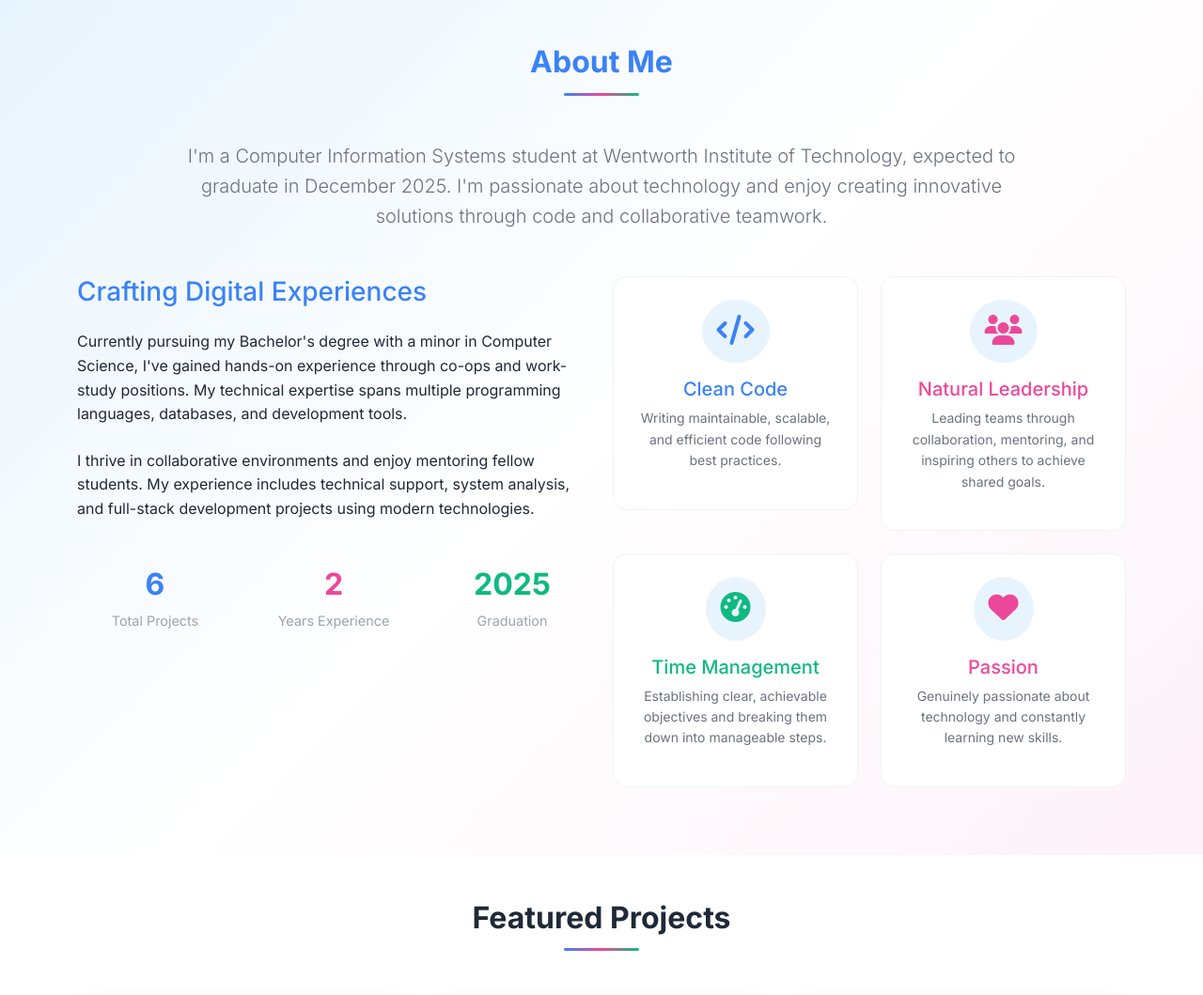
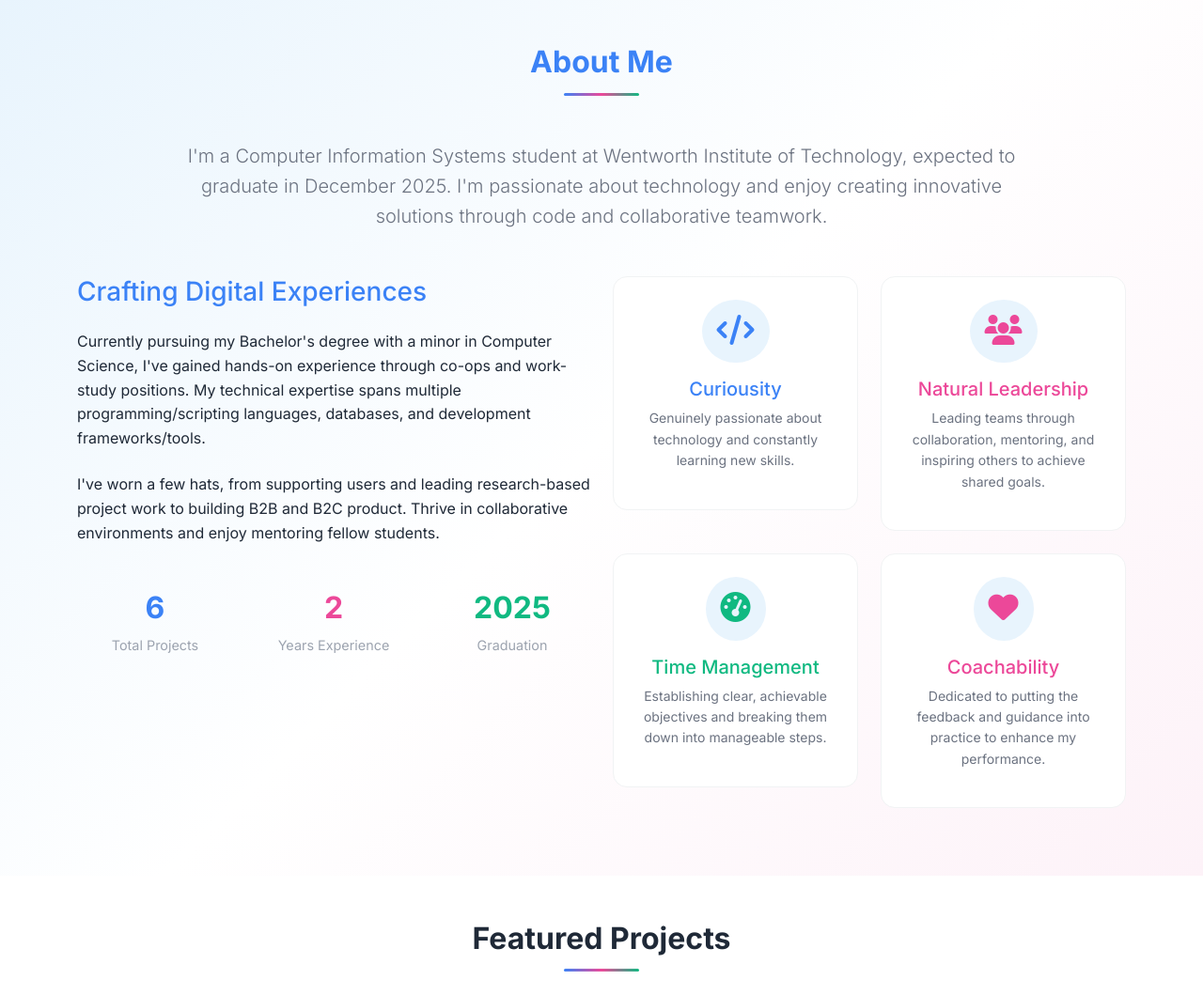
Before and after one commit to hoangv1atwit/portfolio-website, a Flask app: page / in a window 1280 px wide. Shown: the part 929-1988 px from the top of the page at 94% size. Run offline with Flask 3, Linux system fonts and the light colour scheme.

Commit message:
updated intro message

```diff
--- a/templates/index.html
+++ b/templates/index.html
@@ -43,13 +43,12 @@
                 <p class="mb-4">
                     Currently pursuing my Bachelor's degree with a minor in Computer Science,
                     I've gained hands-on experience through co-ops and work-study positions.
-                    My technical expertise spans multiple programming languages, databases,
-                    and development tools.
+                    My technical expertise spans multiple programming/scripting languages, databases,
+                    and development frameworks/tools.
                 </p>
                 <p class="mb-4">
-                    I thrive in collaborative environments and enjoy mentoring fellow students.
-                    My experience includes technical support, system analysis, and full-stack
-                    development projects using modern technologies.
+                    I've worn a few hats, from supporting users and leading research-based project work to building B2B and B2C product.
+                    Thrive in collaborative environments and enjoy mentoring fellow students.
                 </p>
 
                 <div class="about-stats row text-center mt-5">
@@ -75,9 +74,9 @@
                             <div class="feature-icon mb-3">
                                 <i class="fas fa-code fa-2x text-primary"></i>
                             </div>
-                            <h5 class="text-primary">Clean Code</h5>
+                            <h5 class="text-primary">Curiousity</h5>
                             <p class="small text-secondary">
-                                Writing maintainable, scalable, and efficient code following best practices.
+                                Genuinely passionate about technology and constantly learning new skills.
                             </p>
                         </div>
                     </div>
@@ -111,9 +110,9 @@
                             <div class="feature-icon mb-3">
                                 <i class="fas fa-heart fa-2x text-pink"></i>
                             </div>
-                            <h5 class="text-pink">Passion</h5>
+                            <h5 class="text-pink">Coachability</h5>
                             <p class="small text-secondary">
-                                Genuinely passionate about technology and constantly learning new skills.
+                                Dedicated to putting the feedback and guidance into practice to enhance my performance.
                             </p>
                         </div>
                     </div>
```
